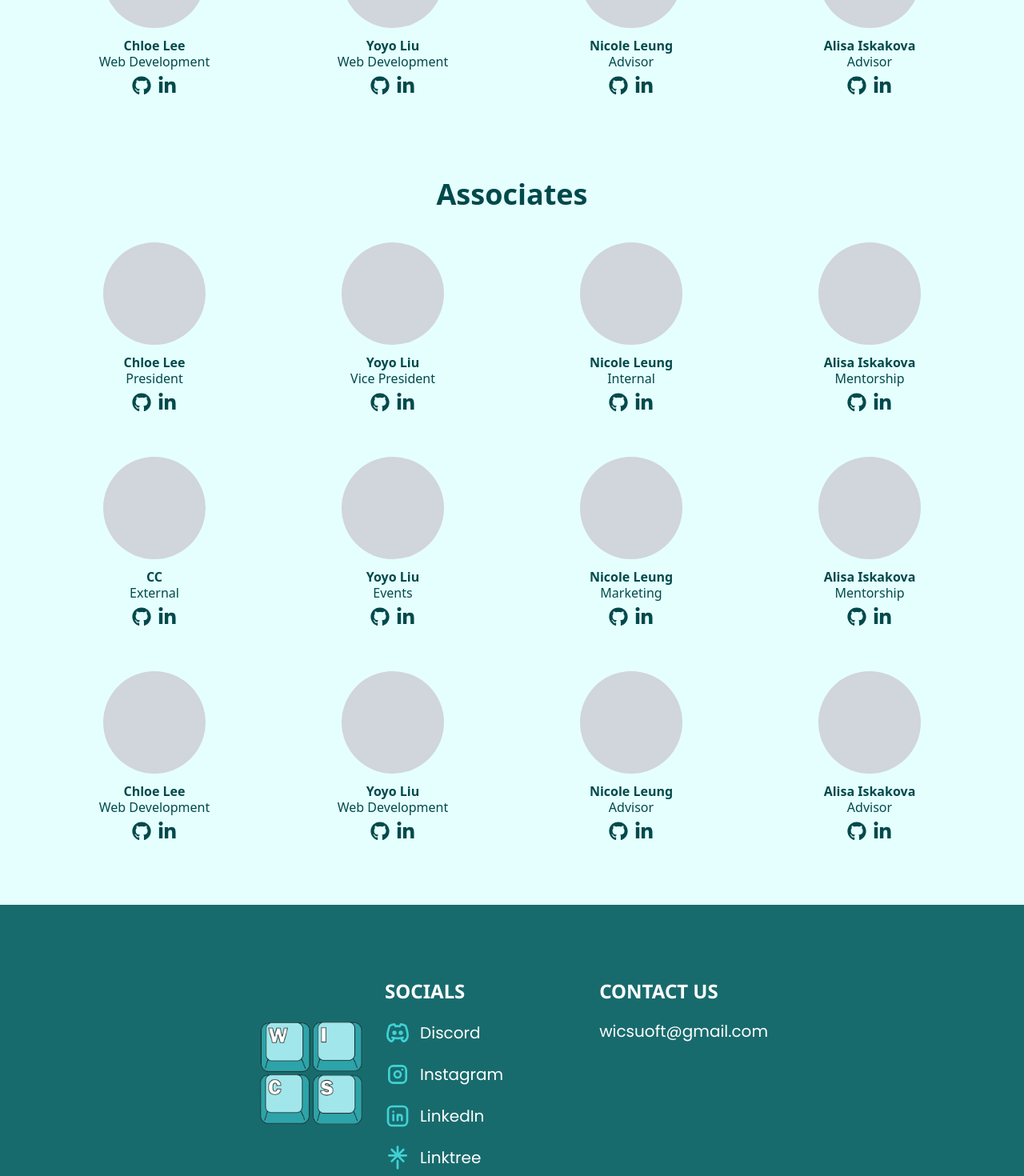
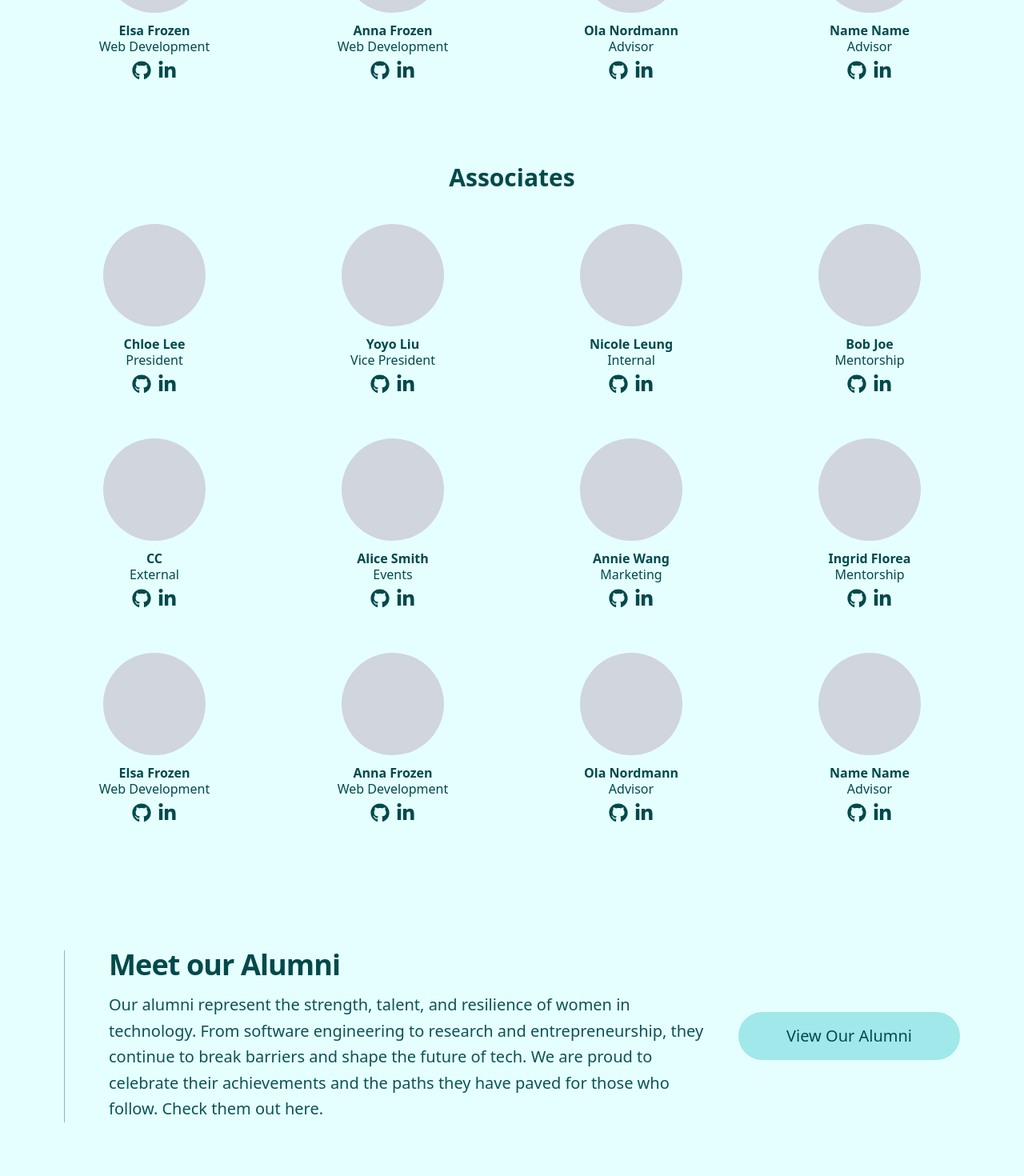
Before and after one commit to wicsuoft/wics-website, a Next.js app in the folder frontend/: page /about in a window 1280 px wide. Shown: the part 1260-2730 px from the top of the page at 80% size. Built offline with nearby package versions, Linux system fonts and the light colour scheme.

Commit message:
added alumni, slightly shrunk page

```diff
--- a/frontend/src/components/AboutPage.jsx
+++ b/frontend/src/components/AboutPage.jsx
@@ -1,18 +1,19 @@
 import MemberCard from './MemberCard'
+import MeetAlumni from './MeetAlumni'
 
 const tempData = [
     { name: 'Chloe Lee', role: 'President', githubUrl: '#', linkedinUrl: '#' },
     { name: 'Yoyo Liu', role: 'Vice President', githubUrl: '#', linkedinUrl: '#' },
     { name: 'Nicole Leung', role: 'Internal', githubUrl: '#', linkedinUrl: '#' },
-    { name: 'Alisa Iskakova', role: 'Mentorship', githubUrl: '#', linkedinUrl: '#' },
+    { name: 'Bob Joe', role: 'Mentorship', githubUrl: '#', linkedinUrl: '#' },
     { name: 'CC', role: 'External', githubUrl: '#', linkedinUrl: '#' },
-    { name: 'Yoyo Liu', role: 'Events', githubUrl: '#', linkedinUrl: '#' },
-    { name: 'Nicole Leung', role: 'Marketing', githubUrl: '#', linkedinUrl: '#' },
-    { name: 'Alisa Iskakova', role: 'Mentorship', githubUrl: '#', linkedinUrl: '#' },
-    { name: 'Chloe Lee', role: 'Web Development', githubUrl: '#', linkedinUrl: '#' },
-    { name: 'Yoyo Liu', role: 'Web Development', githubUrl: '#', linkedinUrl: '#' },
-    { name: 'Nicole Leung', role: 'Advisor', githubUrl: '#', linkedinUrl: '#' },
-    { name: 'Alisa Iskakova', role: 'Advisor', githubUrl: '#', linkedinUrl: '#' },
+    { name: 'Alice Smith', role: 'Events', githubUrl: '#', linkedinUrl: '#' },
+    { name: 'Annie Wang', role: 'Marketing', githubUrl: '#', linkedinUrl: '#' },
+    { name: 'Ingrid Florea', role: 'Mentorship', githubUrl: '#', linkedinUrl: '#' },
+    { name: 'Elsa Frozen', role: 'Web Development', githubUrl: '#', linkedinUrl: '#' },
+    { name: 'Anna Frozen', role: 'Web Development', githubUrl: '#', linkedinUrl: '#' },
+    { name: 'Ola Nordmann', role: 'Advisor', githubUrl: '#', linkedinUrl: '#' },
+    { name: 'Name Name', role: 'Advisor', githubUrl: '#', linkedinUrl: '#' },
 ]
 
 export default function AboutPage() {
@@ -27,11 +28,11 @@ export default function AboutPage() {
                     WiCS is dedicated to empowering women in tech by providing a supportive community where members can grow both personally and professionally. We focus on fostering connections, sharing knowledge, and creating opportunities for women to excel in the tech industry. Through workshops, mentorship programs, and networking events, we aim to bridge the gender gap and inspire the next generation of female leaders in computer science.
                 </p>
 
-                <h2 className="pt-6 text-3xl sm:text-4xl md:text-5xl font-bold text-center leading-tight">
+                <h2 className="pt-6 text-2xl sm:text-3xl md:text-4xl font-bold text-center leading-tight">
                     Meet the Team 2026-2027
                 </h2>
 
-                <h3 className="text-2xl sm:text-3xl md:text-4xl font-bold text-center">
+                <h3 className="text-xl sm:text-2xl md:text-3xl font-bold text-center">
                     Executives
                 </h3>
 
@@ -47,7 +48,7 @@ export default function AboutPage() {
                     ))}
                 </div>
 
-                <h3 className="text-2xl pt-20 sm:text-3xl md:text-4xl font-bold text-center">
+                <h3 className="text-xl pt-20 sm:text-2xl md:text-3xl font-bold text-center">
                     Associates
                 </h3>
 
@@ -63,6 +64,7 @@ export default function AboutPage() {
                     ))}
                 </div>
             </section>
+            <MeetAlumni />
         </main>
     )
 }
--- a/frontend/src/components/JoinUsButton.jsx
+++ b/frontend/src/components/JoinUsButton.jsx
@@ -12,7 +12,7 @@ export default function JoinUsButton({ text = "Join Us", size = "md", className=
         <Link
             href= {href}
             className={cn(
-            "inline-flex items-center rounded-full bg-light-blue text-dark-text transition-transform duration-200 ease-out hover:scale-105 hover:bg-dark-blue",
+            "inline-flex items-center justify-center rounded-full bg-light-blue text-center text-dark-text transition-transform duration-200 ease-out hover:scale-105 hover:bg-dark-blue",
             sizeClasses[size],
             className
             )}
--- /dev/null
+++ b/frontend/src/components/MeetAlumni.jsx
@@ -0,0 +1,30 @@
+import Link from "next/link";
+import JoinUsButton from "./JoinUsButton";
+
+export default function MeetAlumni() {
+	return (
+		<section className="w-full bg-lighter-blue mt-20 px-4 py-12 sm:px-6 sm:py-16 md:px-10 md:py-20">
+			<div className="mx-auto flex w-full max-w-7xl flex-col gap-8 text-dark-text md:flex-row md:items-center md:gap-10">
+				<div className="relative min-w-0 flex-1 pl-6 sm:pl-8 md:pl-14">
+					<span aria-hidden="true" className="absolute left-0 top-0 h-full w-px bg-dark-text/40" />
+					<div className="space-y-4">
+					<h2 className="text-lg font-bold leading-none tracking-tight text-dark-text sm:text-3xl md:text-4xl">
+						Meet our Alumni
+					</h2>
+
+					<p className="max-w-4xl text-md leading-relaxed text-dark-text/95 sm:text-lg md:text-xl md:leading-relaxed">
+						Our alumni represent the strength, talent, and resilience of women in technology. From software engineering to research and entrepreneurship, they continue to break barriers and shape the future of tech. We are proud to celebrate their achievements and the paths they have paved for those who follow. Check them out here.
+					</p>
+					</div>
+				</div>
+
+				<JoinUsButton
+                    text="View Our Alumni"
+                    href="/alumni"
+                    size="lg"
+                    className="mx-auto hover:bg-light-blue text-center w-full max-w-xs md:mx-0 md:w-auto"
+                />
+			</div>
+		</section>
+	);
+}
```
